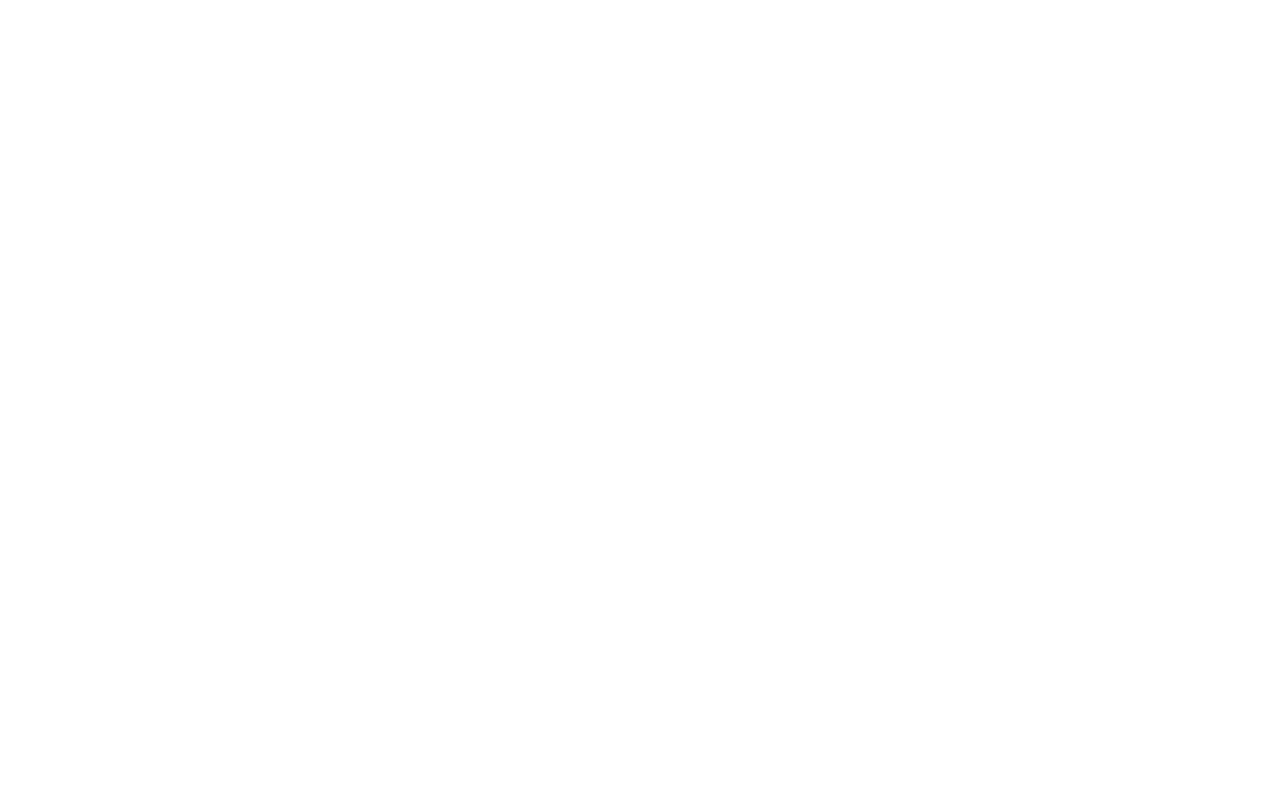
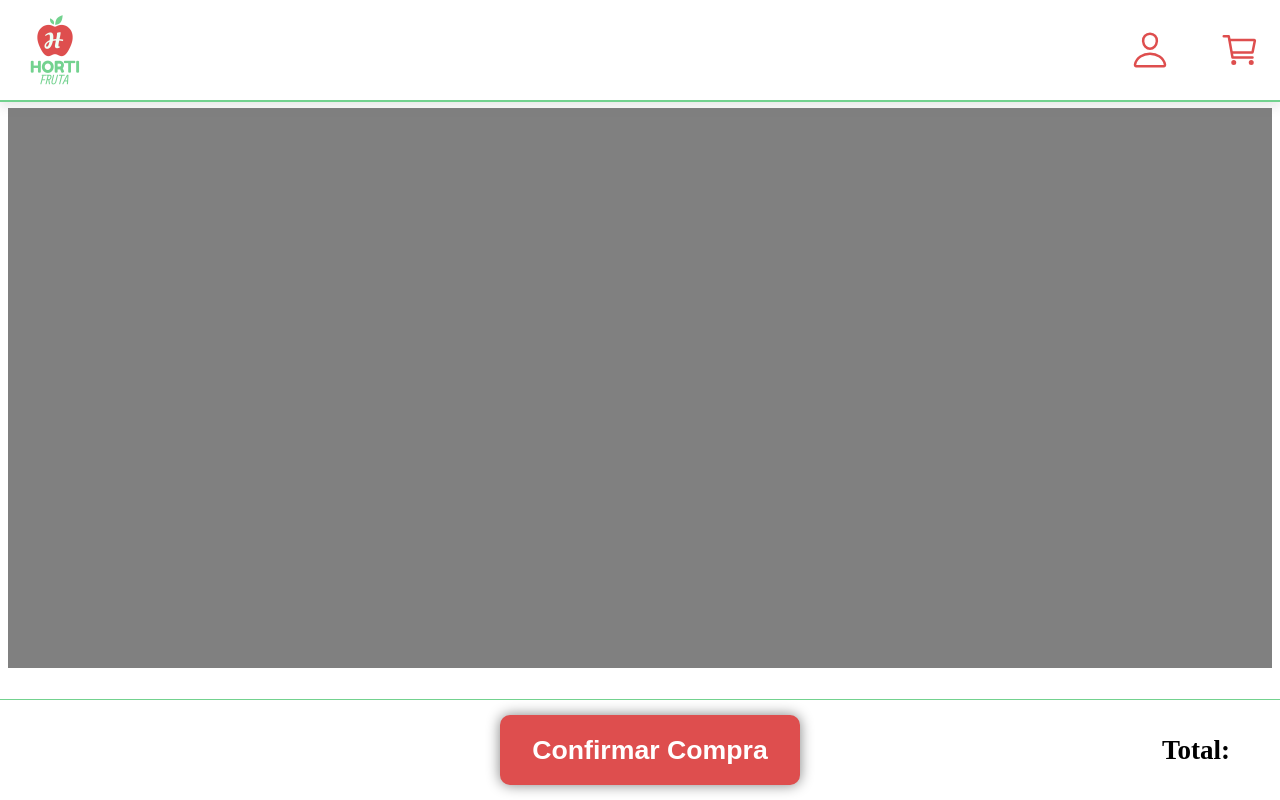
Before and after one commit to DaviBahiense/Horti-Fruta-Front, a React (Create React App) app: page /carrinho in a window 1280 px wide. Before the commit this address had no page. Built offline with nearby package versions, Linux system fonts and the light colour scheme.

Commit message:
feat: static cart

```diff
--- a/src/App.js
+++ b/src/App.js
@@ -1,8 +1,9 @@
 import { BrowserRouter, Routes, Route } from "react-router-dom";
 
-import Home from "./pages/Home/index.js";
+/* import Home from "./pages/Home/index.js";
 import Register from "./pages/Register/index.js";
-import Login from "./pages/Login/index.js";
+import Login from "./pages/Login/index.js"; */
+import { Home, Register, Login, Cart } from "./pages"
 import { AuthProvider } from "./context/AuthContext";
 
 
@@ -14,6 +15,7 @@ export default function App() {
         <Route path="/login" element={<Login />} />
         <Route path="/register" element={<Register />} />
         <Route path="/" element={<Home />} />
+        <Route path="/carrinho" element={<Cart />} />
       </Routes>
     </BrowserRouter>
      </AuthProvider>
--- /dev/null
+++ b/src/components/CartComponents.js
@@ -0,0 +1,163 @@
+import styled from "styled-components";
+import { Link } from "react-router-dom";
+
+const Container = styled.div`
+  display: flex;
+  flex-direction: column;
+  width:100%
+  height:100%
+  `;
+
+const Top = styled.div`
+  display: flex;
+  justify-content: space-between;
+  align-items: center;
+  border-bottom: 2px solid #73d28f;
+  background-color: white;
+  width: 100%;
+  position: fixed;
+  top: 0px;
+  right: 0px;
+  left: 0px;
+  z-index: 9999;
+  box-shadow: rgb(112 112 112 / 16%) 0px 5px 10px;
+
+  ion-icon {
+    font-size: 40px;
+    margin-right: 20px;
+    color: #de4e4e;
+  }
+`;
+
+const Img = styled.img`
+  width: 100px;
+  height: 100px;
+  margin-left: 5px;
+`;
+
+const List = styled.div`
+  display: flex;
+  justify-content: center;
+  flex-direction: column;
+  align-items: center;
+  margin-top: 30px;
+`;
+
+const ListBuy = styled.div`
+  margin-top: 60px;
+  margin-bottom: 150px;
+  width: 100%;
+  border-radius: 20px;
+  display: flex;
+  flex-direction: row;
+  flex-wrap: wrap;
+  justify-content: center;
+`;
+
+const Product = styled.div`
+  width: 200px;
+  gap: 25px;
+  display: flex;
+  justify-content: center;
+  align-items: center;
+  flex-direction: column;
+  box-shadow: 0 0 0.7em gray;
+  border-radius: 10px;
+  margin-right: 45px;
+  margin-bottom: 35px;
+`;
+
+const Description = styled.div`
+  display: flex;
+  justify-content: space-between;
+  flex-direction: row;
+  align-items: center;
+  gap: 10px;
+`;
+
+const Footer = styled.footer`
+  height: 100px;
+  position: fixed;
+  bottom: 0px;
+  left: 0px;
+  right: 0px;
+  margin-top: 5px;
+  background: white;
+  align-items: center;
+  border-top: 1px solid #73d28f;
+  display: flex;
+  align-items: center;
+  justify-content: center;
+`;
+
+const Saldo = styled.div`
+  display: flex;
+  align-items: center;
+
+  margin-right: 25px;
+
+  font-size: 18px;
+  position: fixed;
+  right: 25px;
+`;
+
+const StyleLink = styled(Link)`
+  text-decoration: none;
+  button {
+    width: 300px;
+    border: none;
+    background: #de4e4e;
+    border-radius: 10px;
+    color: white;
+    height: 70px;
+    display: flex;
+    justify-content: center;
+    align-items: center;
+    box-shadow: 0 0 1em gray;
+    margin-left: 20px;
+  }
+`;
+
+const Adve = styled.div`
+  margin-top: 100px;
+  width: 95%;
+  display: flex;
+  justify-content: center;
+`;
+
+const Image = styled.img`
+  width: 100%;
+  height: 350px;
+  border-radius: 15px;
+`;
+
+const Icons = styled.div`
+  display: flex;
+  gap: 30px;
+`;
+
+const ProductImg = styled.img`
+  margin-top: 10px;
+  width: 150px;
+  height: 190px;
+  border-radius: 10px;
+`;
+const Mid = styled.div`
+  margin-top: 100px;
+  width: 100%;
+  height: 70vh;
+  background-color: grey;
+
+`;
+
+export {
+    Container,
+    Top,
+    Footer,
+    StyleLink,
+    Saldo,
+    Icons,
+    Img,
+    Mid,
+
+}
--- /dev/null
+++ b/src/pages/Cart/index.js
@@ -0,0 +1,56 @@
+import { useState, useEffect } from "react";
+import { Link } from "react-router-dom";
+import axios from "axios";
+import styled from "styled-components";
+import { useNavigate, useLocation } from "react-router-dom";
+import { useContext } from "react";
+import Logo from "../../assets/Logo.png";
+import {
+    Container,
+    Top,
+    Footer,
+    StyleLink,
+    Saldo,
+    Icons,
+    Img,
+    Mid,
+} from "../../components/CartComponents"
+export default function Cart() {
+    const navigate = useNavigate();
+    const location = useLocation()
+    console.log(location)
+
+
+    function GoToLogin() {
+        navigate("/login");
+      }
+    return (
+        <Container>
+            <Top>
+                <Img src={Logo} />
+                <Icons>
+                    <ion-icon
+                    name="person-outline"
+                    onClick={() => GoToLogin()}
+                    ></ion-icon>
+                    <ion-icon name="cart-outline"></ion-icon>
+                </Icons>
+            </Top>
+            <Mid>
+
+            </Mid>
+
+            <Footer>
+                <StyleLink to={"/carrinho"}>
+                    <button>
+                        <h1>Confirmar Compra</h1>
+                    </button>
+                </StyleLink>
+                <Saldo>
+                    <h2>Total: </h2>
+                </Saldo>
+
+            </Footer>
+        </Container>
+    )
+}
--- a/src/pages/Home/index.js
+++ b/src/pages/Home/index.js
@@ -2,7 +2,7 @@ import { useState, useEffect } from "react";
 import { Link } from "react-router-dom";
 import axios from "axios";
 import styled from "styled-components";
-import { useNavigate } from "react-router-dom";
+import { useNavigate, useLocation } from "react-router-dom";
 import { useContext } from "react";
 import Logo from "../../assets/Logo.png";
 import Carousel, { CarouselItem } from "./Carousel";
@@ -12,6 +12,7 @@ export default function Home() {
   const [products, setProducts] = useState([]);
   const [total, setTotal] = useState(0.0);
   const navigate = useNavigate();
+  const location = useLocation()
 
   useEffect(() => {
     renderProducts();
@@ -32,8 +33,14 @@ export default function Home() {
     setTotal(total + value);
   }
 
+  console.log(products)
   function GoToCart() {
-    navigate("/carrinho");
+    navigate("/carrinho", { state: {
+
+      values: "jorj"
+
+    }
+  });
   }
 
   function GoToLogin() {
@@ -74,7 +81,7 @@ export default function Home() {
           </ListBuy>
         </List>
         <Footer>
-          <StyleLink to={"/carrinho"}>
+          <StyleLink  onClick={() =>GoToCart()}>
             <button>
               <h1>Finalizar Compra</h1>
             </button>
@@ -190,7 +197,7 @@ const Saldo = styled.div`
   right: 25px;
 `;
 
-const StyleLink = styled(Link)`
+const StyleLink = styled.div`
   text-decoration: none;
   button {
     width: 300px;
--- a/src/pages/index.js
+++ b/src/pages/index.js
@@ -1,9 +1,11 @@
 import Login from "./Login";
 import Register from "./Register"
 import Home from "./Home";
+import Cart from "./Cart";
 
 export {
     Login,
     Register,
     Home,
+    Cart,
 }
```
